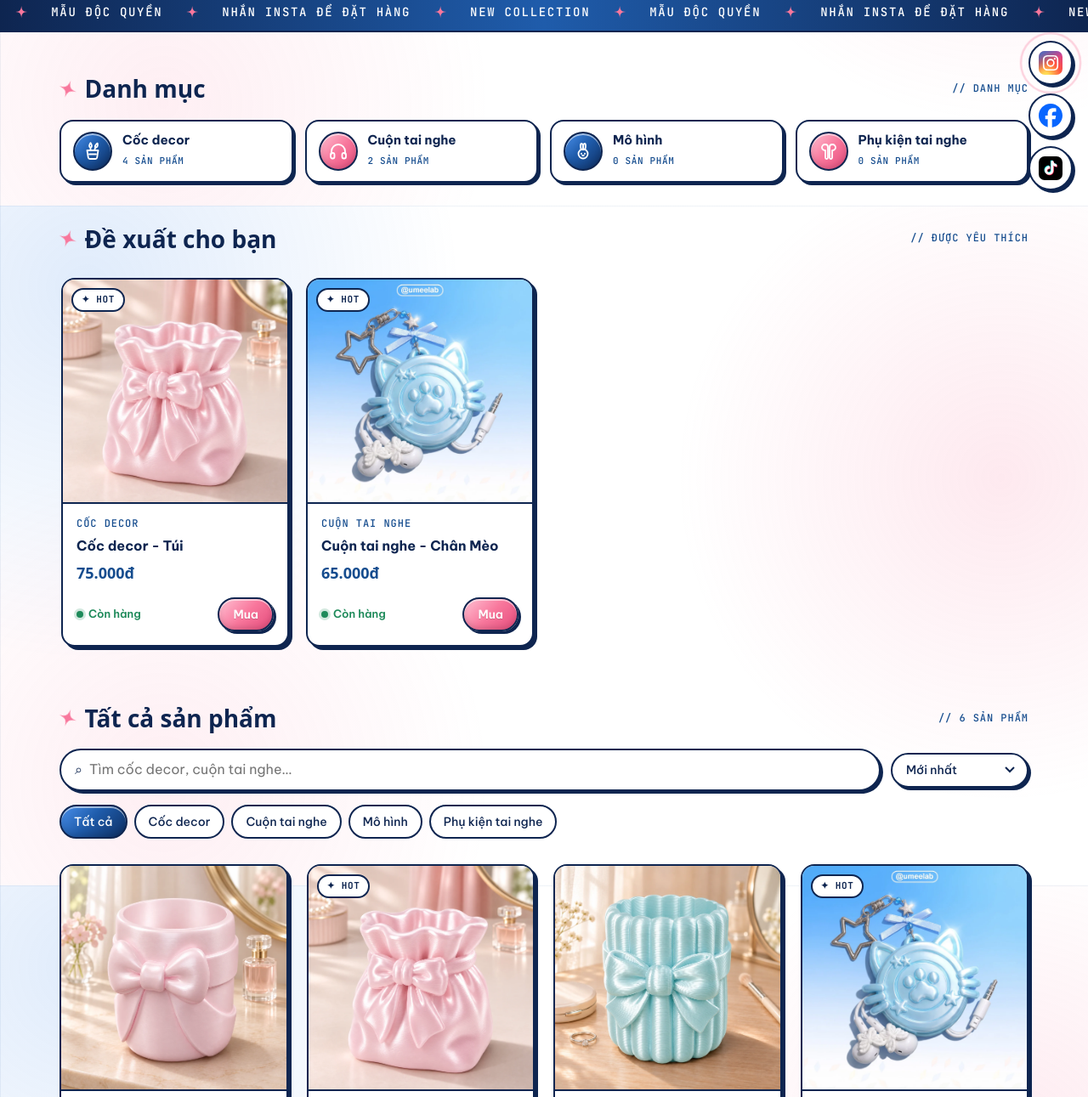
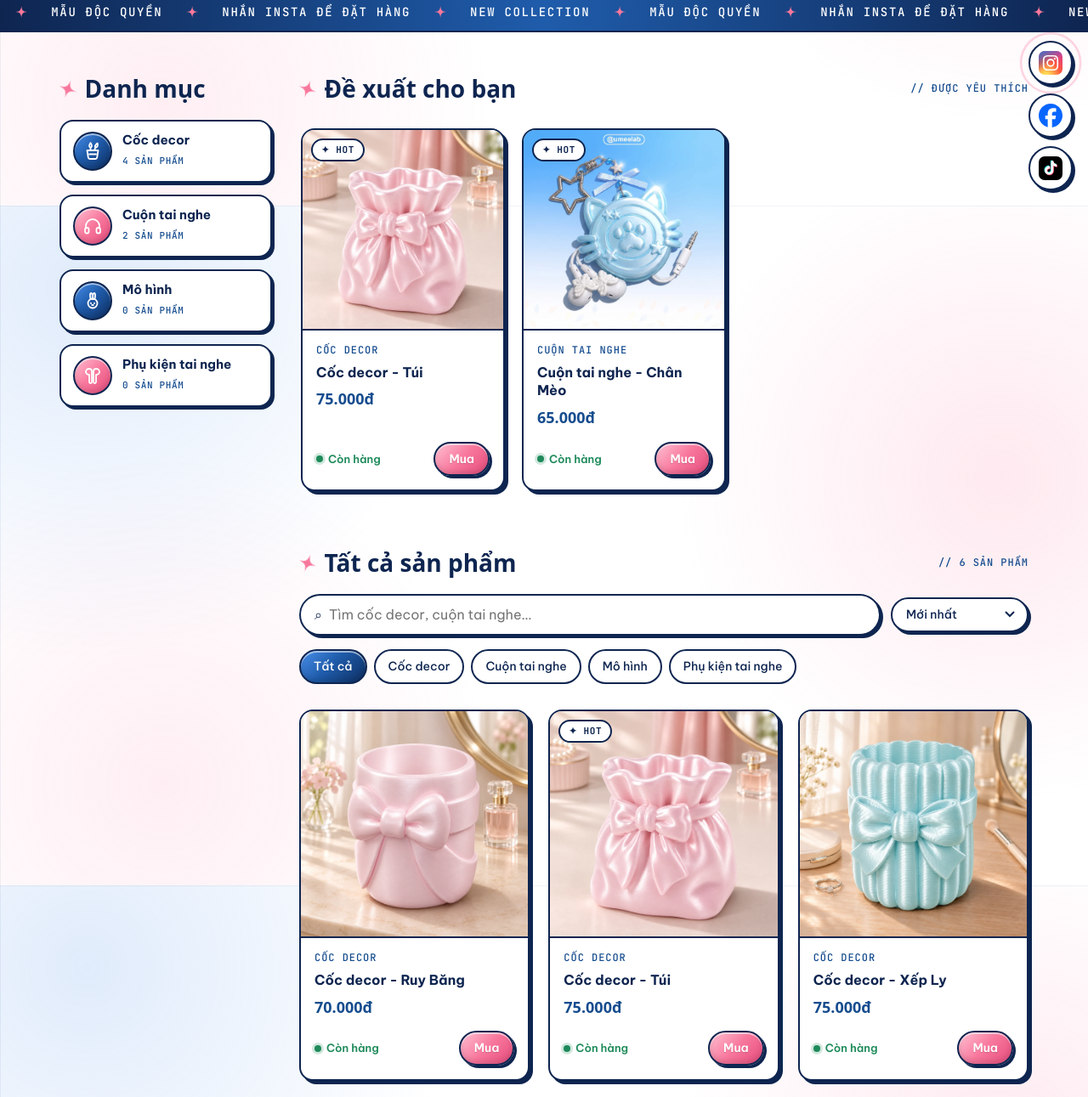
Before and after one commit to umeelab/umeelab.github.io, a plain HTML site: page index.html in a window 1280 px wide. Shown: the part 558-1849 px from the top of the page at 85% size. Drawn offline with Linux system fonts and the light colour scheme; a web font is replaced by a local one.

Commit message:
Cập nhật trang 15:34:57 11/11/2026

```diff
--- a/index.html
+++ b/index.html
@@ -17,17 +17,19 @@
   <div class="hero wrap"><div class="win slider" id="slider"></div></div>
   <div class="marquee" aria-hidden="true"><div id="mq"></div></div>
 
-  <section id="categories" class="wrap">
-    <div class="sec-hd rv"><h2>Danh mục</h2><span class="mono">// danh mục</span></div>
+  <div class="wrap shop">
+  <section id="categories" class="side">
+    <div class="sec-hd rv"><h2>Danh mục</h2></div>
     <div class="cats" id="cats"></div>
   </section>
 
-  <section id="featured" class="wrap">
+  <div class="shop-main">
+  <section id="featured">
     <div class="sec-hd rv"><h2>Đề xuất cho bạn</h2><span class="mono">// được yêu thích</span></div>
     <div class="row" id="featured-list"></div>
   </section>
 
-  <section id="all" class="wrap">
+  <section id="all">
     <div class="sec-hd rv"><h2>Tất cả sản phẩm</h2><span class="mono" id="count"></span></div>
     <div class="tools">
       <label class="search"><span aria-hidden="true">⌕</span><input id="q" type="search" placeholder="Tìm cốc decor, cuộn tai nghe…" aria-label="Tìm sản phẩm"></label>
@@ -38,6 +40,8 @@
     <div class="chips" id="filters"></div>
     <div class="grid" id="all-list"></div>
   </section>
+  </div>
+  </div>
 
   <section id="faq" class="wrap">
     <div class="sec-hd rv"><h2>Câu hỏi thường gặp</h2><span class="mono">// hỏi đáp</span></div>
--- a/style.css
+++ b/style.css
@@ -78,8 +78,13 @@ section.wrap{margin-top:48px}
 .sec-hd h2 .spark{color:var(--pink);width:.7em;height:.7em;animation:sway 3s ease-in-out infinite}
 .sec-hd .mono{color:var(--blue)}
 
+/* danh mục = cột trái, sản phẩm bên phải */
+.shop{margin-top:48px;display:grid;grid-template-columns:250px minmax(0,1fr);gap:32px;align-items:start}
+.shop-main>section+section{margin-top:48px}
+.side{position:sticky;top:96px}
+
 /* categories: compact */
-.cats{display:grid;grid-template-columns:repeat(auto-fill,minmax(220px,1fr));gap:14px}
+.cats{display:grid;grid-template-columns:1fr;gap:14px}
 .cat{display:flex;align-items:center;gap:12px;padding:12px 14px;text-align:left;border:var(--line);border-radius:var(--r);background:#fff;box-shadow:3px 3px 0 var(--ink);transition:transform .2s,box-shadow .2s}
 .cat:hover,.cat.on{transform:translateY(-4px);box-shadow:3px 7px 0 var(--ink)}
 .cat.on{background:var(--g-soft)}
@@ -229,6 +234,9 @@ footer img{height:46px}
   .menu-btn{display:block}
   .socials,.pd{grid-template-columns:1fr}
   .row{grid-auto-columns:minmax(180px,31%)}
+  .shop{grid-template-columns:1fr}
+  .side{position:static}
+  .cats{grid-template-columns:repeat(auto-fill,minmax(220px,1fr))}
 }
 /* điện thoại: mọi thứ gọn lại */
 @media (max-width:560px){
```
